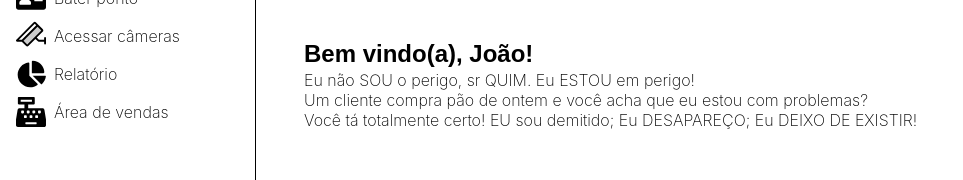
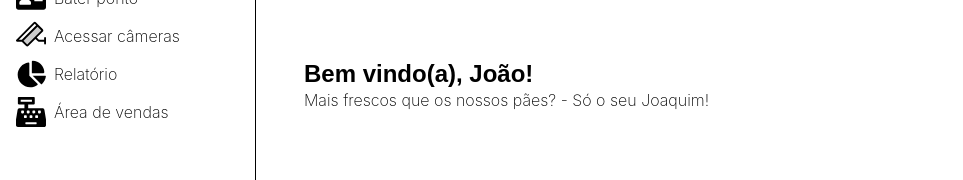
Before and after one commit to alana-lit/pao-fresquim, a React (Vite) app in the folder client/: page /home in a window 1280 px wide. Shown: the part 315-495 px from the top of the page, without its empty margins (0-963 px from the left). Built offline with nearby package versions, Linux system fonts and the light colour scheme.

Commit message:
SEU GUARDA EU NAO SOU VAGABUNDO EU NAO SOU DELINQUENTE SOU SÓ UM CARA CARENTE, EU DORMI NA PRAAAAAAAÇAAAAAAAAAAAAAAAAAAAAA PENSANDO NELAAAAAAAAAAAAAAAAAAAAAAAAAAAAAAAAAAAAAAAAAAAAAAA

```diff
--- a/client/src/pages/HomePage/HomePage.jsx
+++ b/client/src/pages/HomePage/HomePage.jsx
@@ -9,12 +9,8 @@ export const HomePage = () => {
             <section>
                 <h1 className="font_poppins_bold">Bem vindo(a), João!</h1>
                 <p className="font_inter_regular">
-                    Eu não SOU o perigo, sr QUIM. Eu ESTOU em perigo!<br/>
-                    Um cliente compra pão de ontem e você acha que eu estou com problemas?<br/>
-                    Você tá totalmente certo! EU sou demitido; Eu DESAPAREÇO; Eu DEIXO DE EXISTIR!
+                    Mais frescos que os nossos pães? - Só o seu Joaquim!
                 </p>
-                { /* https://youtu.be/Ly1o219rj5U?si=G6JNP8Pz2KU79yp7 -> original */ }
-                { /* https://www.youtube.com/watch?v=bI8Iy7dHlME -> MEME */ }
             </section>
         </div>
     )
```
